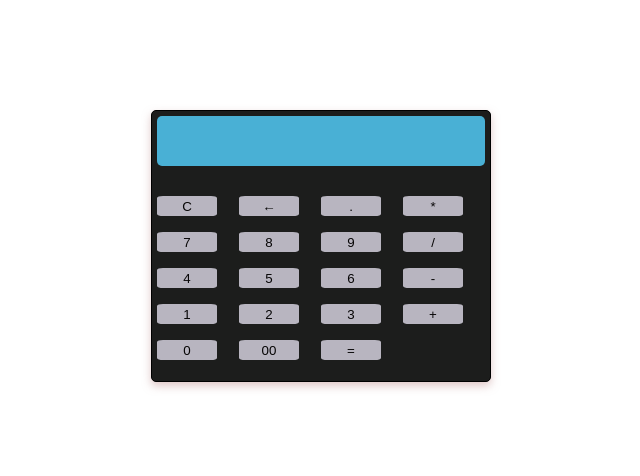
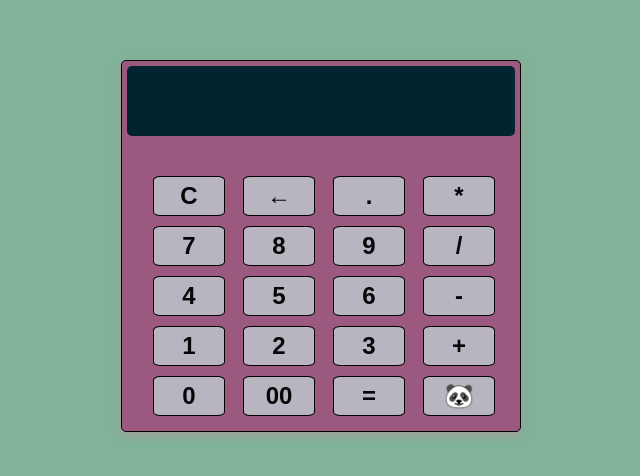
Before and after one commit to SelvakumarBoominathan/Calculator-DOM-, a plain HTML site: page Index.html in a window 1280 px wide. Shown: the part 154-630 px from the top of the page, without its empty margins (319-959 px from the left). Drawn offline with Linux system fonts and the light colour scheme.

Commit message:
further updates added

```diff
--- a/script.js
+++ b/script.js
@@ -19,7 +19,7 @@ const buttonValues = [
   ['7', '8', '9', '/'],
   ['4', '5', '6', '-'],
   ['1', '2', '3', '+'],
-  ['0', '00', '=']
+  ['0', '00', '=', '🐼']
 ];
 
 
@@ -39,9 +39,7 @@ buttonValues.forEach(rowvalue => {
 
 //EVENT LISTENERS
 
-
-// Event listener for button clicks
-buttonsDiv.addEventListener('click', function (event) {
+buttonsDiv.addEventListener('click', event => {
   const target = event.target;
   const value = target.getAttribute('data-value');
 
--- a/style.css
+++ b/style.css
@@ -9,47 +9,69 @@ body {
   display: flex;
   align-items: center;
   justify-content: center;
+  background-color: #81b29a;
 }
-
 
 .container {
   padding: 5px;
-  background-color: #1c1d1c;
+  background-color: #9c597f;
   border: 1px solid rgb(0, 0, 0);
   box-shadow: 0 4px 8px rgba(193, 146, 146, 0.5);
   min-width: 300px;
-  min-height: 250px;
+  width: 400px;
+  min-height: 300px;
   border-radius: 5px;
 }
 
 .display {
-  display: block;
-  min-height: 50px;
+  padding-left: 1rem;
+  padding-right: 1rem;
+  min-height: 70px;
   width: 100%;
-  background-color: rgb(73, 176, 213);
+  background-color: rgb(2, 35, 48);
   color: white;
   font-size: x-large;
-  font-weight: 600;
+  font-weight: 700;
   border: none;
   border-radius: 5px;
+  text-shadow: -1px -1px 0 #000,
+    1px -1px 0 #000,
+    -1px 1px 0 #000,
+    1px 1px 0 #000;
 }
 
 .buttons {
   padding-top: 30px;
+  padding-left: 1rem;
+  padding-right: 1rem;
 }
 
 .button {
   background-color: #b8b5c0;
   color: rgb(7, 6, 6);
   cursor: pointer;
-  border: none;
+  border: 0.25px solid black;
   border-radius: 10%;
-  width: 60px;
-  min-height: 20px;
+  min-width: 30px;
+  width: 4.5rem;
+  min-height: 30px;
+  height: 40px;
+  font-weight: 700;
+  font-size: x-large;
 }
 
 .row-Data {
   display: grid;
-  grid-template-columns: repeat(4, 0.25fr);
-  grid-template-rows: repeat(5, 0.20fr);
+  grid-template-columns: repeat(4, 90px);
+  grid-template-rows: 1fr;
+  margin: 10px;
 }
+
+@media (width:350px) {
+  .row-Data {
+    display: grid;
+    grid-template-columns: repeat(4, 1fr);
+    grid-template-rows: 1fr;
+    gap: 3px;
+  }
+}
```
